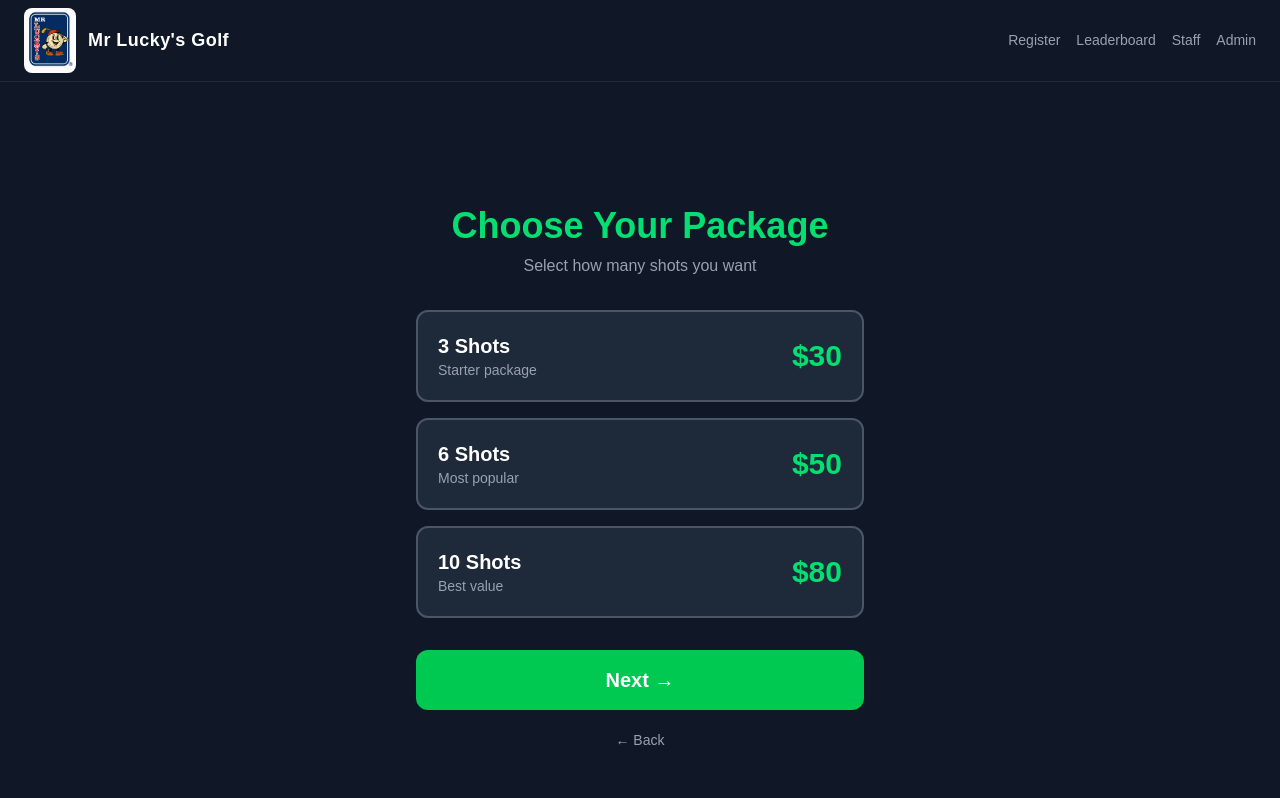
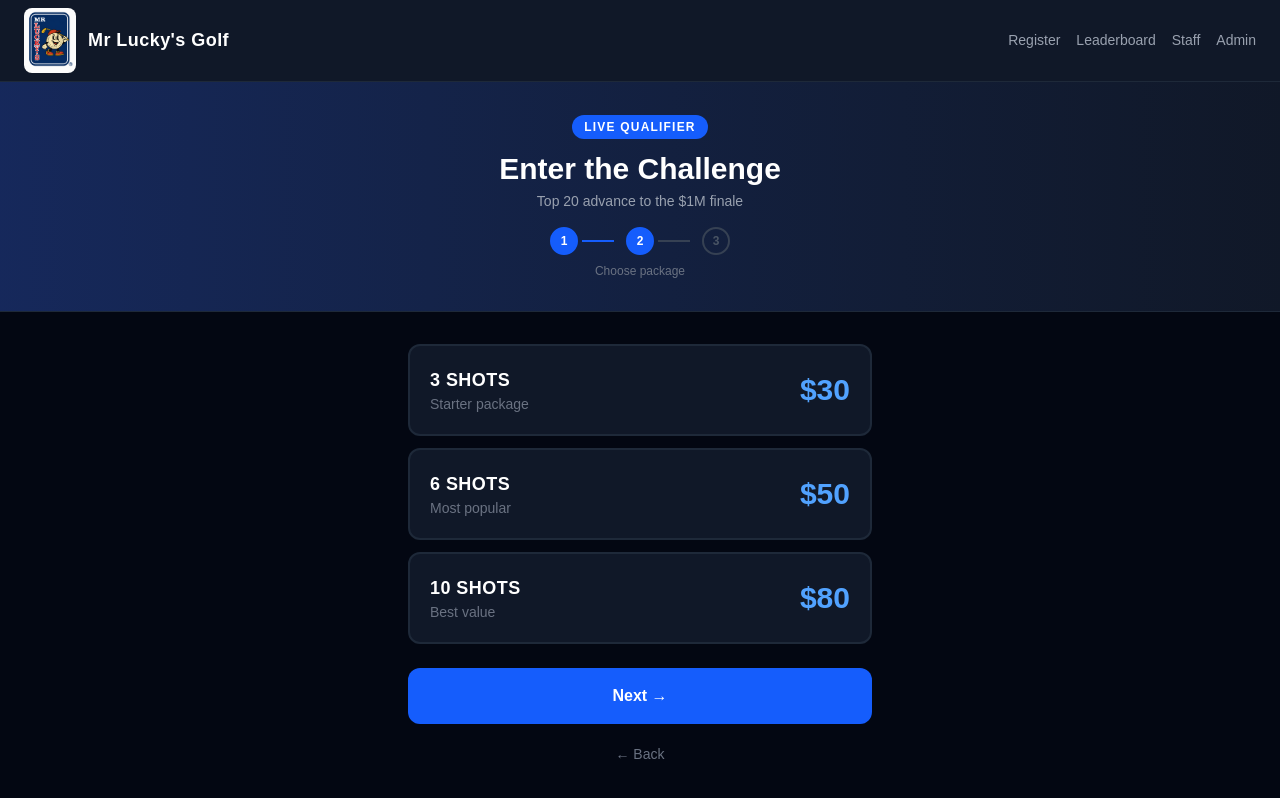
Before and after one commit to C1letner/stadium-challenge, a Next.js app: page /register in a window 1280 px wide. Both pictures are taken after typing "Sample", "name@example.com", "5551234" into the empty fields and a click on the button "Next →". Shown: the top 798 px of the page. Built offline with nearby package versions, Linux system fonts and the light colour scheme; no server answers.

Commit message:
premium register page redesign

```diff
--- a/app/register/page.jsx
+++ b/app/register/page.jsx
@@ -19,10 +19,7 @@ export default function Register() {
   useEffect(() => {
     if (step === 3) {
       const existing = document.getElementById('square-sdk')
-      if (existing) {
-        initCard()
-        return
-      }
+      if (existing) { initCard(); return }
       const script = document.createElement('script')
       script.id = 'square-sdk'
       script.src = 'https://web.squarecdn.com/v1/square.js'
@@ -37,23 +34,23 @@ export default function Register() {
         process.env.NEXT_PUBLIC_SQUARE_APP_ID,
         process.env.NEXT_PUBLIC_SQUARE_LOCATION_ID
       )
-      const cardInstance = await payments.card()
+      const cardInstance = await payments.card({
+        style: {
+          '.input-container': { borderColor: '#374151', borderRadius: '8px' },
+          '.input-container.is-focus': { borderColor: '#3b82f6' },
+          input: { color: '#ffffff', backgroundColor: '#111827' },
+          'input::placeholder': { color: '#6b7280' },
+        }
+      })
       await cardInstance.attach('#card-container')
       setCard(cardInstance)
-    } catch (err) {
-      console.error('Square init error:', err)
-    }
+    } catch (err) { console.error('Square init error:', err) }
   }
 
-  const handleChange = (e) => {
-    setForm({ ...form, [e.target.name]: e.target.value })
-  }
+  const handleChange = (e) => setForm({ ...form, [e.target.name]: e.target.value })
 
   const handlePayment = async () => {
-    if (!card) {
-      alert('Payment form not ready. Please wait a moment.')
-      return
-    }
+    if (!card) { alert('Payment form not ready.'); return }
     setLoading(true)
     try {
       const result = await card.tokenize()
@@ -62,9 +59,7 @@ export default function Register() {
         setLoading(false)
         return
       }
-
       const pkg = packages.find(p => p.id === selectedPackage)
-
       const response = await fetch('/api/checkout', {
         method: 'POST',
         headers: { 'Content-Type': 'application/json' },
@@ -76,30 +71,16 @@ export default function Register() {
           playerPhone: form.phone,
         }),
       })
-
       const data = await response.json()
-
-      if (!data.success) {
-        alert('Payment failed. Please try again.')
-        setLoading(false)
-        return
-      }
-
+      if (!data.success) { alert('Payment failed. Please try again.'); setLoading(false); return }
       const { data: player, error: playerError } = await supabase
         .from('players')
         .insert([{ name: form.name, email: form.email, phone: form.phone }])
-        .select()
-        .single()
-
+        .select().single()
       if (playerError) throw playerError
-
       await supabase.from('entries').insert([{
-        player_id: player.id,
-        package_size: pkg.shots,
-        paid: true,
-        payment_amount: pkg.amount
+        player_id: player.id, package_size: pkg.shots, paid: true, payment_amount: pkg.amount
       }])
-
       setDone(true)
     } catch (error) {
       console.error(error)
@@ -110,15 +91,19 @@ export default function Register() {
 
   if (done) {
     return (
-      <main className="min-h-screen bg-gray-900 text-white flex flex-col items-center justify-center p-8">
+      <main className="min-h-screen bg-gray-950 text-white flex flex-col items-center justify-center p-8">
         <div className="text-center max-w-md">
-          <div className="text-6xl mb-4">🎉</div>
-          <h1 className="text-4xl font-bold text-green-400 mb-4">You're registered!</h1>
-          <p className="text-gray-300 mb-2">Thank you, {form.name}!</p>
-          <p className="text-gray-400 mb-6">A confirmation email will be sent to {form.email} with instructions on where to take your shots.</p>
-          <div className="bg-gray-800 rounded-xl p-4 text-left">
-            <p className="text-green-400 font-bold mb-1">Your package:</p>
-            <p className="text-white">{packages.find(p => p.id === selectedPackage)?.label} — {packages.find(p => p.id === selectedPackage)?.price}</p>
+          <div className="text-7xl mb-6">🎉</div>
+          <h1 className="text-4xl font-black text-white mb-2">You're in!</h1>
+          <p className="text-blue-400 font-bold text-lg mb-4">Welcome to the Million Dollar Mountain Challenge</p>
+          <p className="text-gray-400 mb-6">A confirmation email will be sent to <span className="text-white font-bold">{form.email}</span> with your next steps.</p>
+          <div className="bg-gray-900 border border-gray-800 rounded-xl p-5 text-left mb-6">
+            <p className="text-gray-500 text-xs uppercase tracking-widest mb-1">Your Package</p>
+            <p className="text-white font-black text-xl">{packages.find(p => p.id === selectedPackage)?.label} — {packages.find(p => p.id === selectedPackage)?.price}</p>
+          </div>
+          <div className="bg-blue-600/10 border border-blue-500/20 rounded-xl p-5 text-left">
+            <p className="text-blue-400 font-black mb-2">🏆 What happens next?</p>
+            <p className="text-gray-400 text-sm">Visit Mr Lucky's Golf simulator, take your shots, and your best shot will appear on the live leaderboard. Top 20 advance to the $1M finale!</p>
           </div>
         </div>
       </main>
@@ -126,85 +111,98 @@ export default function Register() {
   }
 
   return (
-    <main className="min-h-screen bg-gray-900 text-white flex flex-col items-center justify-center p-8">
-      <div className="max-w-md w-full">
+    <main className="min-h-screen bg-gray-950 text-white">
+      <div className="relative overflow-hidden bg-gray-900 border-b border-gray-800">
+        <div className="absolute inset-0 bg-gradient-to-r from-blue-900 to-gray-900 opacity-50"></div>
+        <div className="relative max-w-lg mx-auto px-6 py-8 text-center">
+          <div className="inline-block bg-blue-600 text-white text-xs font-bold px-3 py-1 rounded-full mb-3 tracking-widest uppercase">
+            Live Qualifier
+          </div>
+          <h1 className="text-3xl font-black text-white mb-1">Enter the Challenge</h1>
+          <p className="text-gray-400 text-sm">Top 20 advance to the $1M finale</p>
+          <div className="flex justify-center gap-3 mt-4">
+            {[1,2,3].map(s => (
+              <div key={s} className={`flex items-center gap-1`}>
+                <div className={`w-7 h-7 rounded-full flex items-center justify-center text-xs font-black border-2 transition-all ${step >= s ? 'bg-blue-600 border-blue-600 text-white' : 'border-gray-700 text-gray-600'}`}>{s}</div>
+                {s < 3 && <div className={`w-8 h-0.5 ${step > s ? 'bg-blue-600' : 'bg-gray-700'}`}></div>}
+              </div>
+            ))}
+          </div>
+          <p className="text-gray-500 text-xs mt-2">{step === 1 ? 'Your details' : step === 2 ? 'Choose package' : 'Payment'}</p>
+        </div>
+      </div>
 
+      <div className="max-w-lg mx-auto px-6 py-8">
         {step === 1 && (
-          <>
-            <h1 className="text-4xl font-bold text-green-400 mb-2 text-center">Register</h1>
-            <p className="text-gray-400 text-center mb-8">Enter your details to join the competition</p>
           <form onSubmit={(e) => { e.preventDefault(); setStep(2) }} className="flex flex-col gap-4">
             <div>
-                <label className="text-gray-300 text-sm mb-1 block">Full Name</label>
+              <label className="text-gray-400 text-xs uppercase tracking-widest mb-2 block">Full Name</label>
               <input name="name" value={form.name} onChange={handleChange} required
-                  className="w-full bg-gray-800 text-white border border-gray-600 rounded-lg px-4 py-3 focus:outline-none focus:border-green-400"
+                className="w-full bg-gray-900 text-white border border-gray-700 focus:border-blue-500 rounded-xl px-4 py-3 outline-none transition-colors"
                 placeholder="John Smith" />
             </div>
             <div>
-                <label className="text-gray-300 text-sm mb-1 block">Email</label>
+              <label className="text-gray-400 text-xs uppercase tracking-widest mb-2 block">Email</label>
               <input name="email" type="email" value={form.email} onChange={handleChange} required
-                  className="w-full bg-gray-800 text-white border border-gray-600 rounded-lg px-4 py-3 focus:outline-none focus:border-green-400"
+                className="w-full bg-gray-900 text-white border border-gray-700 focus:border-blue-500 rounded-xl px-4 py-3 outline-none transition-colors"
                 placeholder="john@example.com" />
             </div>
             <div>
-                <label className="text-gray-300 text-sm mb-1 block">Phone Number</label>
+              <label className="text-gray-400 text-xs uppercase tracking-widest mb-2 block">Phone Number</label>
               <input name="phone" type="tel" value={form.phone} onChange={handleChange} required
-                  className="w-full bg-gray-800 text-white border border-gray-600 rounded-lg px-4 py-3 focus:outline-none focus:border-green-400"
+                className="w-full bg-gray-900 text-white border border-gray-700 focus:border-blue-500 rounded-xl px-4 py-3 outline-none transition-colors"
                 placeholder="555-123-4567" />
             </div>
-              <button type="submit" className="bg-green-500 hover:bg-green-400 text-white text-xl font-bold py-4 px-8 rounded-xl mt-4">
+            <button type="submit" className="w-full bg-blue-600 hover:bg-blue-500 text-white font-black py-4 rounded-xl mt-2 transition-all">
               Next →
             </button>
           </form>
-          </>
         )}
 
         {step === 2 && (
-          <>
-            <h1 className="text-4xl font-bold text-green-400 mb-2 text-center">Choose Your Package</h1>
-            <p className="text-gray-400 text-center mb-8">Select how many shots you want</p>
-            <div className="flex flex-col gap-4 mb-8">
+          <div>
+            <div className="flex flex-col gap-3 mb-6">
               {packages.map((pkg) => (
                 <div key={pkg.id} onClick={() => setSelectedPackage(pkg.id)}
                   className={`cursor-pointer border-2 rounded-xl p-5 flex items-center justify-between transition-all ${
-                    selectedPackage === pkg.id ? 'border-green-400 bg-green-900' : 'border-gray-600 bg-gray-800 hover:border-gray-400'
+                    selectedPackage === pkg.id ? 'border-blue-500 bg-blue-600/10' : 'border-gray-800 bg-gray-900 hover:border-gray-600'
                   }`}>
                   <div>
-                    <p className="text-xl font-bold text-white">{pkg.label}</p>
-                    <p className="text-gray-400 text-sm">{pkg.description}</p>
+                    <p className="font-black text-white text-lg uppercase tracking-wide">{pkg.label}</p>
+                    <p className="text-gray-500 text-sm">{pkg.description}</p>
                   </div>
-                  <p className="text-3xl font-black text-green-400">{pkg.price}</p>
+                  <div className="text-right">
+                    <p className="text-3xl font-black text-blue-400">{pkg.price}</p>
+                    {selectedPackage === pkg.id && <p className="text-blue-400 text-xs font-bold">Selected ✓</p>}
+                  </div>
                 </div>
               ))}
             </div>
             <button onClick={() => { if (selectedPackage) setStep(3); else alert('Please select a package.') }}
-              className="w-full bg-green-500 hover:bg-green-400 text-white text-xl font-bold py-4 px-8 rounded-xl">
+              className="w-full bg-blue-600 hover:bg-blue-500 text-white font-black py-4 rounded-xl transition-all">
               Next →
             </button>
-            <button onClick={() => setStep(1)} className="w-full mt-3 text-gray-400 hover:text-white text-sm py-2">
-              ← Back
-            </button>
-          </>
+            <button onClick={() => setStep(1)} className="w-full mt-3 text-gray-500 hover:text-white text-sm py-2 transition-colors">← Back</button>
+          </div>
         )}
 
         {step === 3 && (
-          <>
-            <h1 className="text-4xl font-bold text-green-400 mb-2 text-center">Payment</h1>
-            <p className="text-gray-400 text-center mb-6">
-              {packages.find(p => p.id === selectedPackage)?.label} — {packages.find(p => p.id === selectedPackage)?.price}
-            </p>
-            <div className="bg-gray-800 border border-gray-600 rounded-xl p-4 mb-6">
-              <label className="text-gray-300 text-sm mb-3 block">Card Details</label>
+          <div>
+            <div className="bg-gray-900 border border-gray-800 rounded-xl p-4 mb-4">
+              <p className="text-gray-500 text-xs uppercase tracking-widest mb-1">Paying for</p>
+              <p className="text-white font-black text-xl">{packages.find(p => p.id === selectedPackage)?.label} — {packages.find(p => p.id === selectedPackage)?.price}</p>
+            </div>
+            <div className="bg-gray-900 border border-gray-700 rounded-xl p-4 mb-6">
+              <label className="text-gray-400 text-xs uppercase tracking-widest mb-3 block">Card Details</label>
               <div id="card-container" className="min-h-12"></div>
             </div>
             <button onClick={handlePayment} disabled={loading}
-              className="w-full bg-green-500 hover:bg-green-400 disabled:bg-gray-600 text-white text-xl font-bold py-4 px-8 rounded-xl">
-              {loading ? 'Processing...' : `Pay ${packages.find(p => p.id === selectedPackage)?.price}`}
+              className="w-full bg-blue-600 hover:bg-blue-500 disabled:bg-gray-700 text-white font-black py-4 rounded-xl transition-all">
+              {loading ? 'Processing...' : `Pay ${packages.find(p => p.id === selectedPackage)?.price} →`}
             </button>
-            <button onClick={() => setStep(2)} className="w-full mt-3 text-gray-400 hover:text-white text-sm py-2">
-              ← Back
-            </button>
-          </>
+            <button onClick={() => setStep(2)} className="w-full mt-3 text-gray-500 hover:text-white text-sm py-2 transition-colors">← Back</button>
+            <p className="text-gray-600 text-xs text-center mt-4">🔒 Secured by Square</p>
+          </div>
         )}
       </div>
     </main>
```
Lines whose indentation alone changed are shown as unchanged.
